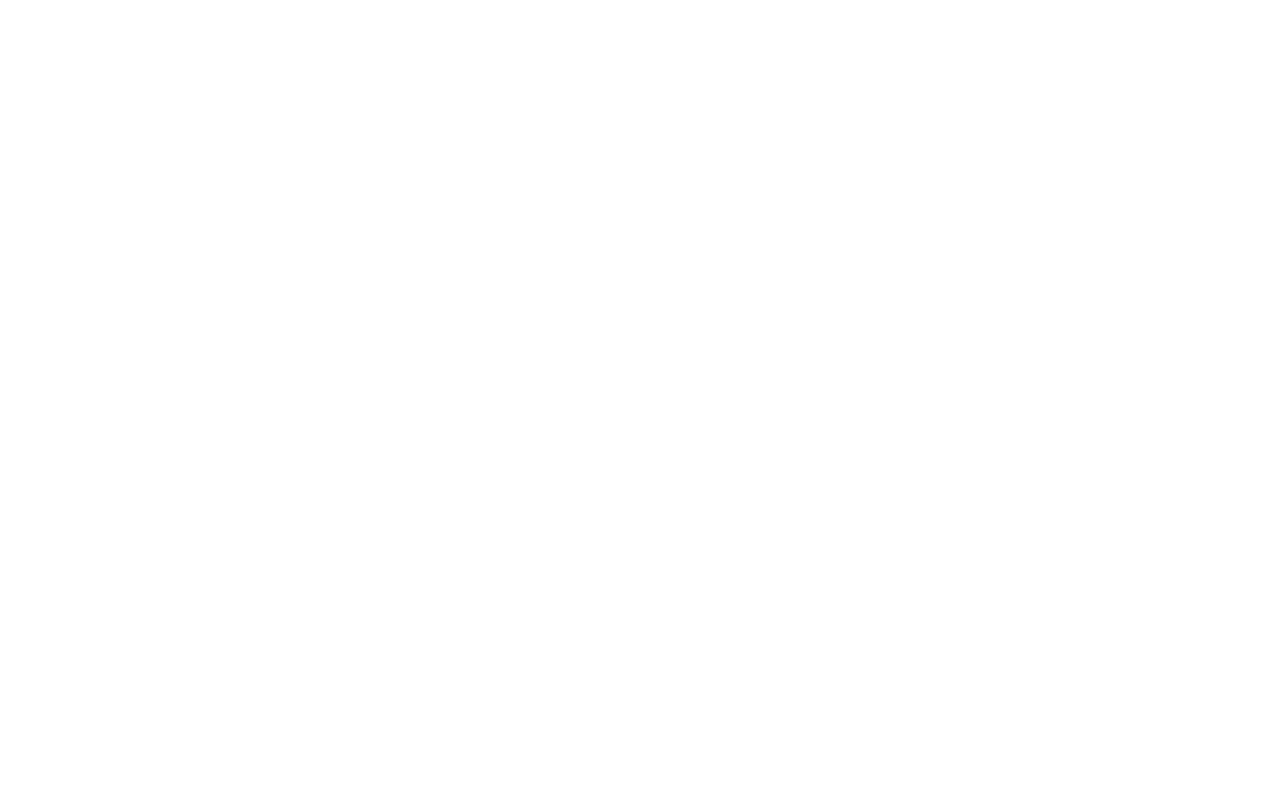
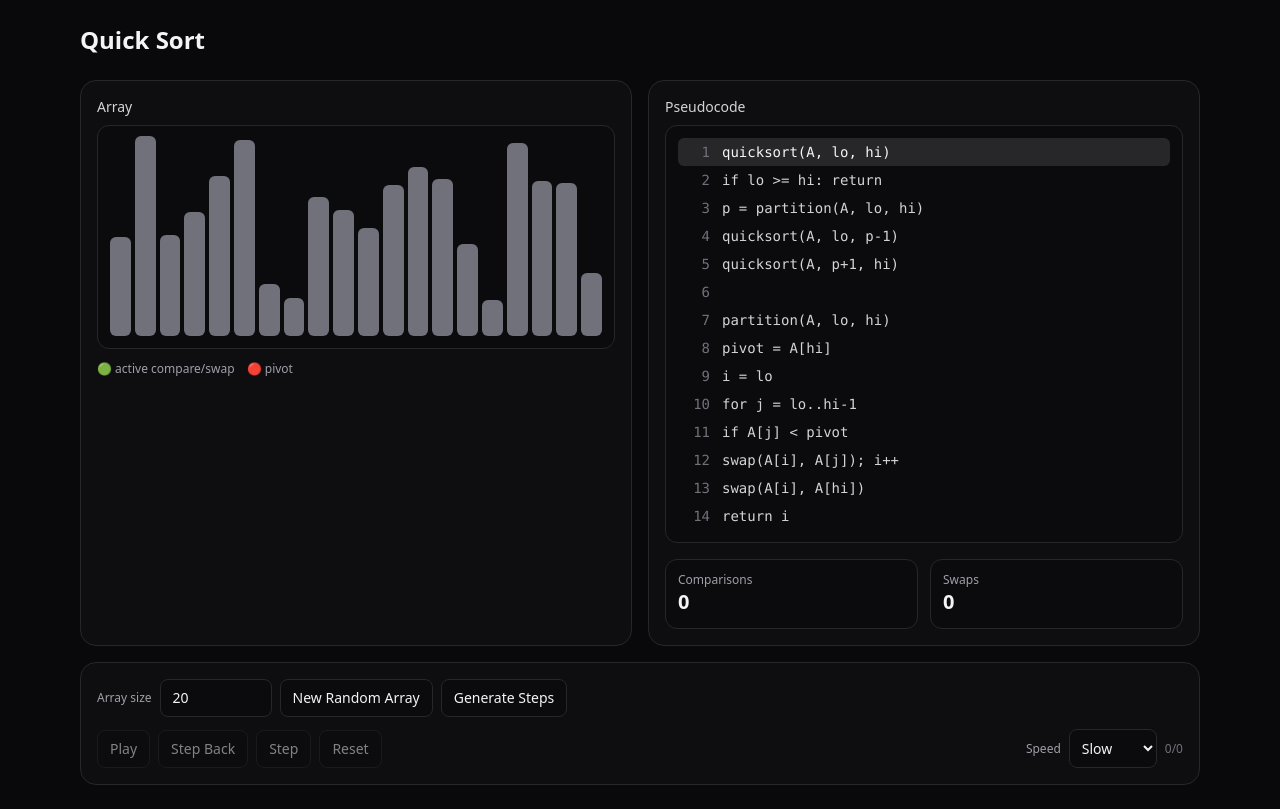
Before and after one commit to Braden89/AlgoViz, a React (Vite) app in the folder algoviz/: page /algorithms/sorting/quick in a window 1280 px wide. Before the commit this address had no page. Built offline with nearby package versions, Linux system fonts and the light colour scheme.

Commit message:
quicksort added

```diff
--- a/algoviz/src/App.tsx
+++ b/algoviz/src/App.tsx
@@ -3,6 +3,8 @@ import Home from "./pages/Home";
 import BubbleSortPage from "./pages/BubbleSortPage";
 import InsertionSortPage from "./pages/InsertionSortPage";
 import SortingCatalogPage from "./pages/SortingCatalogPage";
+import QuickSortPage from "./pages/QuickSortPage";
+
 
 
 
@@ -13,6 +15,8 @@ export default function App() {
       <Route path="/algorithms/sorting/bubble" element={<BubbleSortPage />} />
       <Route path="/algorithms/sorting/insertion" element={<InsertionSortPage />} />
       <Route path="/algorithms/sorting" element={<SortingCatalogPage />} />
+      <Route path="/algorithms/sorting/quick" element={<QuickSortPage />} />
+
 
 
     </Routes>
--- a/algoviz/src/algorithms/sorting/bubbleSort.ts
+++ b/algoviz/src/algorithms/sorting/bubbleSort.ts
@@ -5,13 +5,7 @@ function clone(arr: number[]) {
 }
 
 function pushStep(
-  steps: Step[],
-  arr: number[],
-  line: number,
-  metrics: Step["metrics"],
-  active?: number[],
-  note?: string
-) {
+steps: Step[], arr: number[], line: number, metrics: Step["metrics"], active?: number[], note?: string, p0?: number[]) {
   steps.push({
     array: clone(arr),
     line,
--- /dev/null
+++ b/algoviz/src/algorithms/sorting/quickSort.ts
@@ -0,0 +1,134 @@
+import type { AlgorithmDefinition, Step } from "../types";
+
+function clone(arr: number[]) {
+  return arr.slice();
+}
+
+function pushStep(
+  steps: Step[],
+  arr: number[],
+  line: number,
+  metrics: Step["metrics"],
+  active?: number[],
+  note?: string,
+  swap?: [number, number],
+  pivotIndex?: number
+) {
+  steps.push({
+    array: clone(arr),
+    line,
+    active,
+    metrics: { ...metrics },
+    note,
+    swap,
+    pivotIndex,
+  });
+}
+
+export const QuickSort: AlgorithmDefinition = {
+  id: "quick-sort",
+  name: "Quick Sort",
+  category: "sorting",
+  pseudocode: [
+    "quicksort(A, lo, hi)",
+    "  if lo >= hi: return",
+    "  p = partition(A, lo, hi)",
+    "  quicksort(A, lo, p-1)",
+    "  quicksort(A, p+1, hi)",
+    "",
+    "partition(A, lo, hi)",
+    "  pivot = A[hi]",
+    "  i = lo",
+    "  for j = lo..hi-1",
+    "    if A[j] < pivot",
+    "      swap(A[i], A[j]); i++",
+    "  swap(A[i], A[hi])",
+    "  return i",
+  ],
+  generateSteps: (input: number[]) => {
+    const A = clone(input);
+    const steps: Step[] = [];
+    const metrics = { comparisons: 0, swaps: 0 };
+
+    pushStep(steps, A, 0, metrics, undefined, "Start");
+
+    function partition(lo: number, hi: number): number {
+      // pivot starts at hi for this partition
+      let pivotIdx = hi;
+
+      // helper: every partition step includes pivotIdx so pivot stays red
+      const ps = (
+        line: number,
+        active?: number[],
+        note?: string,
+        swap?: [number, number]
+      ) => pushStep(steps, A, line, metrics, active, note, swap, pivotIdx);
+
+      ps(6, [lo, hi], `partition(lo=${lo}, hi=${hi})`);
+      ps(7, [hi], `pivot = A[${hi}] = ${A[hi]}`);
+      const pivot = A[hi];
+
+      ps(8, [lo, hi], `i = ${lo}`);
+      let i = lo;
+
+      for (let j = lo; j <= hi - 1; j++) {
+        // Compare A[j] to pivot (keep pivot red)
+        ps(9, [j, i], `j = ${j}, compare A[j] to pivot`);
+        metrics.comparisons += 1;
+
+        ps(10, [j], `A[${j}] = ${A[j]} < pivot?`);
+
+        if (A[j] < pivot) {
+          ps(11, [i, j], `swap A[${i}] and A[${j}]`, [i, j]);
+
+          const tmp = A[i];
+          A[i] = A[j];
+          A[j] = tmp;
+          metrics.swaps += 1;
+
+          ps(11, [i, j], "swapped", [i, j]);
+
+          i++;
+          ps(11, [i], `i++ → ${i}`);
+        }
+      }
+
+      // Place pivot: swap A[i] and A[hi]
+      ps(12, [i, hi], `place pivot: swap A[${i}] and A[${hi}]`, [i, hi]);
+
+      const tmp = A[i];
+      A[i] = A[hi];
+      A[hi] = tmp;
+      metrics.swaps += 1;
+
+      // pivot moved from hi to i — keep pivot red at its new location
+      pivotIdx = i;
+
+      ps(12, [i], `pivot placed at index ${i}`, [i, hi]);
+      ps(13, [i], `return p = ${i}`);
+      return i;
+    }
+
+    function quicksort(lo: number, hi: number) {
+      pushStep(steps, A, 1, metrics, [lo, hi], `quicksort(lo=${lo}, hi=${hi})`);
+      if (lo >= hi) {
+        pushStep(steps, A, 1, metrics, [lo, hi], "base case return");
+        return;
+      }
+
+      pushStep(steps, A, 2, metrics, [lo, hi], "partition");
+      const p = partition(lo, hi);
+
+      pushStep(steps, A, 3, metrics, [lo, p - 1], `left: lo=${lo}, hi=${p - 1}`);
+      quicksort(lo, p - 1);
+
+      pushStep(steps, A, 4, metrics, [p + 1, hi], `right: lo=${p + 1}, hi=${hi}`);
+      quicksort(p + 1, hi);
+    }
+
+    quicksort(0, A.length - 1);
+
+    pushStep(steps, A, 0, metrics, undefined, "Done");
+    return steps;
+  },
+};
--- a/algoviz/src/algorithms/types.ts
+++ b/algoviz/src/algorithms/types.ts
@@ -12,6 +12,7 @@ export type Step = {
   metrics: Metrics;
   note?: string;
   swap?: [number, number];
+  pivotIndex?: number;
 };
 
 export type AlgorithmDefinition = {
--- a/algoviz/src/components/ArrayBars.tsx
+++ b/algoviz/src/components/ArrayBars.tsx
@@ -4,9 +4,9 @@ export function ArrayBars({ step }: { step: Step | undefined }) {
   const arr = step?.array ?? [];
   const max = arr.length ? Math.max(...arr) : 1;
 
-  // If step.swap = [a,b], we slide bars slightly to imply swapping.
   const swapA = step?.swap?.[0];
   const swapB = step?.swap?.[1];
+  const pivotIndex = step?.pivotIndex;
 
   return (
     <div>
@@ -18,21 +18,27 @@ export function ArrayBars({ step }: { step: Step | undefined }) {
       <div className="flex h-56 items-end gap-1 rounded-xl border border-zinc-800 bg-zinc-950/40 p-3 overflow-hidden">
         {arr.map((v, idx) => {
           const h = Math.max(2, Math.round((v / max) * 200));
-          const active = step?.active?.includes(idx);
 
-          // slide left/right by one "gap unit" to hint swapping
+          const isActive = step?.active?.includes(idx) ?? false;
+          const isPivot = pivotIndex === idx;
+
+          // swap nudge animation
           let translate = "";
           if (swapA === idx) translate = "translate-x-2";
           if (swapB === idx) translate = "-translate-x-2";
 
+          // color priority: pivot overrides active overrides default
+          let color = "bg-zinc-500";
+          if (isActive) color = "bg-emerald-300";
+          if (isPivot) color = "bg-red-400";
+
           return (
             <div
               key={idx}
-              title={`A[${idx}] = ${v}`}
+              title={`A[${idx}] = ${v}${isPivot ? " (pivot)" : ""}`}
               className={[
-                "flex-1 rounded-md",
-                "transition-all duration-200 ease-in-out",
-                active ? "bg-emerald-300" : "bg-zinc-500",
+                "flex-1 rounded-md transition-all duration-200 ease-in-out",
+                color,
                 translate,
               ].join(" ")}
               style={{ height: `${h}px` }}
@@ -42,7 +48,8 @@ export function ArrayBars({ step }: { step: Step | undefined }) {
       </div>
 
       <div className="mt-3 text-xs text-zinc-400">
-        Active bars = indices being compared/swapped.
+        <span className="mr-3">🟢 active compare/swap</span>
+        <span>🔴 pivot</span>
       </div>
     </div>
   );
--- /dev/null
+++ b/algoviz/src/pages/QuickSortPage.tsx
@@ -0,0 +1,79 @@
+import { useMemo, useState } from "react";
+import { QuickSort } from "../algorithms/sorting/quickSort";
+import { AlgorithmLayout } from "../components/AlgorithmLayout";
+import { ArrayBars } from "../components/ArrayBars";
+import { PseudocodePanel } from "../components/PseudocodePanel";
+import { PlayerControls } from "../components/PlayerControls";
+import { usePlayerStore } from "../state/playerStore";
+import { MetricsPanel } from "../components/MetricPanel";
+
+function makeRandomArray(n: number) {
+  const len = Number.isFinite(n) ? Math.floor(n) : 20;
+  const clamped = Math.max(5, Math.min(len, 80));
+
+  const arr: number[] = [];
+  for (let i = 0; i < clamped; i++) arr.push(5 + Math.floor(Math.random() * 95));
+  return arr;
+}
+
+export default function QuickSortPage() {
+  const setSteps = usePlayerStore((s) => s.setSteps);
+  const steps = usePlayerStore((s) => s.steps);
+  const index = usePlayerStore((s) => s.index);
+  const step = steps[index];
+
+  const [size, setSize] = useState(20);
+  const [seedArray, setSeedArray] = useState<number[]>(() => makeRandomArray(20));
+
+  const canGenerate = Number.isFinite(size) && size >= 5 && size <= 80;
+  const currentArray = useMemo(() => seedArray, [seedArray]);
+
+  return (
+    <AlgorithmLayout
+      title="Quick Sort"
+      left={<ArrayBars step={step ?? { array: currentArray, line: 0, metrics: { comparisons: 0, swaps: 0 } }} />}
+      right={
+        <div className="space-y-4">
+          <PseudocodePanel pseudocode={QuickSort.pseudocode} activeLine={step?.line ?? 0} />
+          <MetricsPanel metrics={step?.metrics} />
+        </div>
+      }
+      bottom={
+        <div className="space-y-3">
+          <div className="flex flex-wrap items-center gap-2">
+            <label className="text-xs text-zinc-400">Array size</label>
+            <input
+              className="w-28 rounded-lg border border-zinc-800 bg-zinc-950/40 px-3 py-2 text-sm"
+              type="number"
+              value={size}
+              min={5}
+              max={80}
+              onChange={(e) => {
+                const v = Number(e.target.value);
+                if (!Number.isFinite(v)) return;
+                setSize(v);
+              }}
+            />
+            <button
+              className="rounded-lg border border-zinc-800 bg-zinc-950/40 px-3 py-2 text-sm hover:bg-zinc-900 disabled:opacity-50"
+              onClick={() => setSeedArray(makeRandomArray(size))}
+              disabled={!canGenerate}
+            >
+              New Random Array
+            </button>
+
+            <button
+              className="rounded-lg border border-zinc-800 bg-zinc-950/40 px-3 py-2 text-sm hover:bg-zinc-900 disabled:opacity-50"
+              onClick={() => setSteps(QuickSort.generateSteps(seedArray))}
+              disabled={!canGenerate}
+            >
+              Generate Steps
+            </button>
+          </div>
+
+          <PlayerControls />
+        </div>
+      }
+    />
+  );
+}
--- a/algoviz/src/pages/SortingCatalogPage.tsx
+++ b/algoviz/src/pages/SortingCatalogPage.tsx
@@ -1,27 +1,70 @@
 import { Link } from "react-router-dom";
 
-const items = [
+type AlgoItem = {
+  name: string;
+  path: string;
+  description: string;
+  tags: string[];
+};
+
+const SORTING_ALGORITHMS: AlgoItem[] = [
   {
     name: "Bubble Sort",
     path: "/algorithms/sorting/bubble",
-    desc: "Simple, slow, great for learning comparisons and swaps.",
-    tags: ["O(n²) worst", "Stable"],
+    description: "Simple comparison-based sort. Easy to understand, slow in practice.",
+    tags: ["O(n²)", "Stable"],
   },
   {
     name: "Insertion Sort",
     path: "/algorithms/sorting/insertion",
-    desc: "Fast on nearly-sorted data; builds a sorted prefix.",
+    description: "Builds a sorted prefix. Very fast on nearly-sorted data.",
     tags: ["O(n²) worst", "O(n) best", "Stable"],
   },
+  {
+    name: "Quick Sort",
+    path: "/algorithms/sorting/quick",
+    description: "Divide-and-conquer sort using partitioning.",
+    tags: ["Avg O(n log n)", "Worst O(n²)", "In-place"],
+  },
 ];
+
+function AlgorithmCard({ algo }: { algo: AlgoItem }) {
+  return (
+    <Link
+      to={algo.path}
+      className="group rounded-2xl border border-zinc-800 bg-zinc-900/40 p-5 transition hover:bg-zinc-900/60"
+    >
+      <div className="flex items-center justify-between">
+        <h2 className="text-lg font-semibold">{algo.name}</h2>
+        <span className="text-sm text-zinc-400 group-hover:text-zinc-200">
+          Open →
+        </span>
+      </div>
+
+      <p className="mt-2 text-sm text-zinc-300">{algo.description}</p>
+
+      <div className="mt-4 flex flex-wrap gap-2">
+        {algo.tags.map((tag) => (
+          <span
+            key={tag}
+            className="rounded-full border border-zinc-800 bg-zinc-950/40 px-2 py-1 text-xs text-zinc-300"
+          >
+            {tag}
+          </span>
+        ))}
+      </div>
+    </Link>
+  );
+}
 
 export default function SortingCatalogPage() {
   return (
     <div className="min-h-screen bg-zinc-950 text-zinc-100">
       <div className="mx-auto max-w-5xl px-4 py-10">
-        <div className="flex items-end justify-between gap-4">
+        {/* Header */}
+        <div className="flex items-center justify-between">
           <div>
-            <h1 className="text-3xl font-semibold">Sorting</h1>
+            <h1 className="text-3xl font-semibold">Sorting Algorithms</h1>
             <p className="mt-2 text-zinc-300">
               Choose an algorithm to visualize step by step.
             </p>
@@ -35,31 +78,10 @@ export default function SortingCatalogPage() {
           </Link>
         </div>
 
-        <div className="mt-6 grid gap-4 md:grid-cols-2">
-          {items.map((a) => (
-            <Link
-              key={a.path}
-              to={a.path}
-              className="rounded-2xl border border-zinc-800 bg-zinc-900/40 p-5 hover:bg-zinc-900/60 transition"
-            >
-              <div className="flex items-center justify-between gap-3">
-                <h2 className="text-xl font-semibold">{a.name}</h2>
-                <span className="text-xs text-zinc-400">Open →</span>
-              </div>
-
-              <p className="mt-2 text-sm text-zinc-300">{a.desc}</p>
-
-              <div className="mt-4 flex flex-wrap gap-2">
-                {a.tags.map((t) => (
-                  <span
-                    key={t}
-                    className="rounded-full border border-zinc-800 bg-zinc-950/40 px-2 py-1 text-xs text-zinc-300"
-                  >
-                    {t}
-                  </span>
-                ))}
-              </div>
-            </Link>
+        {/* Grid */}
+        <div className="mt-8 grid gap-4 sm:grid-cols-2">
+          {SORTING_ALGORITHMS.map((algo) => (
+            <AlgorithmCard key={algo.path} algo={algo} />
           ))}
         </div>
       </div>
```
